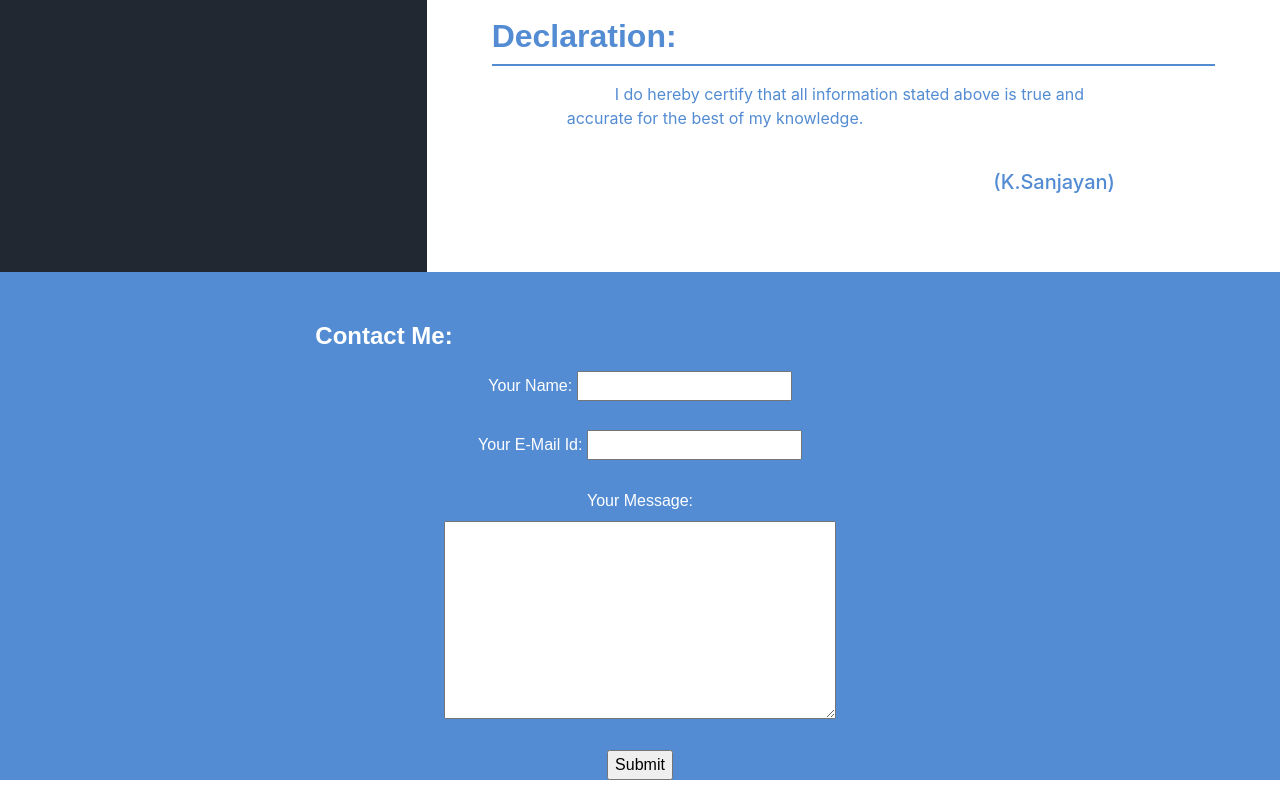
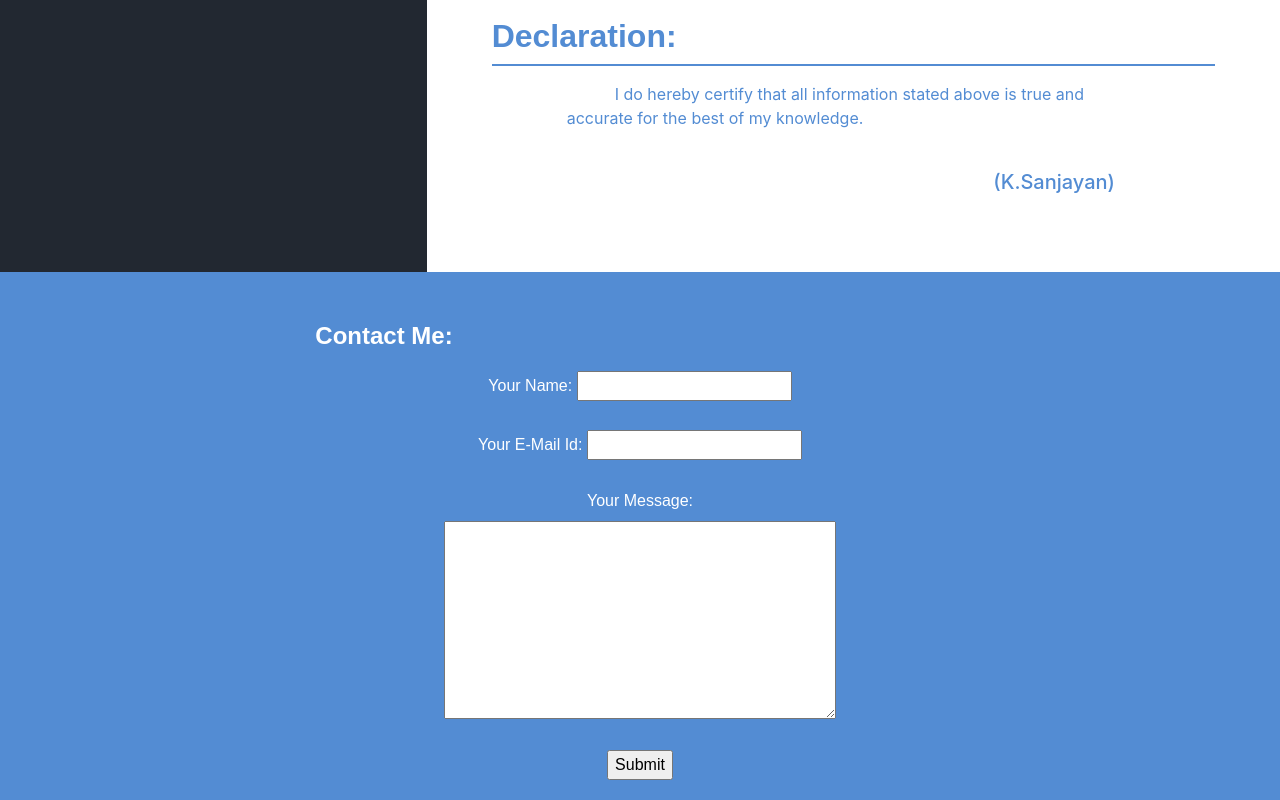
Before and after one commit to yksanjayan/cv, a plain HTML site: page index.html in a window 1280 px wide. Shown: the part 2617-3417 px from the top of the page. Drawn offline with nearby package versions, Linux system fonts and the light colour scheme.

Commit message:
Update mystyle.css

```diff
--- a/style/mystyle.css
+++ b/style/mystyle.css
@@ -24,7 +24,7 @@
   color: white;
   font-family: Arial;
   background-color: #538cd3;
-  padding: 0;
+  padding: 0 0 20PX 0;
   text-align: center;
 }
 .footerBar h2{
```
